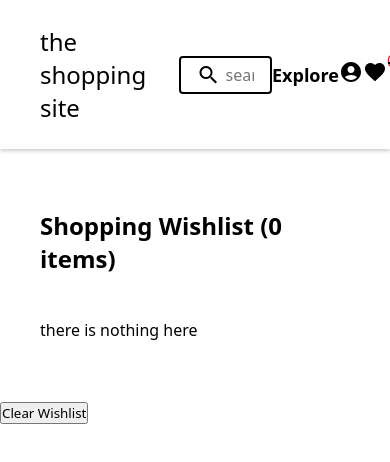
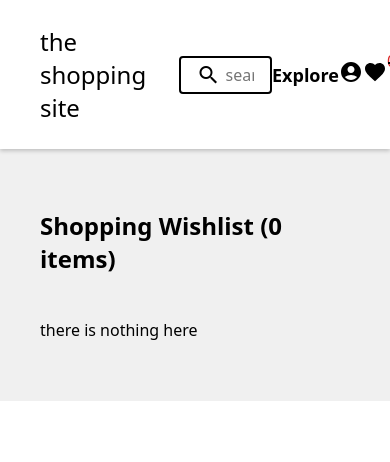
Before and after one commit to pushkarsingh019/ecommerce, a React (Create React App) app: page /wishlist in a window 390 px wide. Shown: the top 462 px of the page. Built offline with nearby package versions, Linux system fonts and the light colour scheme.

Commit message:
wishlist redesign

```diff
--- a/src/components/wishlistCard/WishlistCard.jsx
+++ b/src/components/wishlistCard/WishlistCard.jsx
@@ -3,25 +3,25 @@ import { storeContext } from "../../utils/storeContext";
 import "./wishlist.css";
 import bin from "../../assets/bin.svg";
 
-const WishlistCard = ({ name, price, product }) => {
+const WishlistCard = ({ name, price, product, image }) => {
     const { moveToCart, removeFromWishlist } = useContext(storeContext);
 
     return (
         <div className="wishlist-card">
-            <div style={{ width: "300px", textAlign: "left" }}>
-                <h3>{name}</h3>
-            </div>
-            <p style={{ width: "50px" }}>
-                <strong>₹{price}</strong>
-            </p>
-            <span className="underline" onClick={() => moveToCart(product)}>
-                Add to cart
-            </span>
             <img
                 src={bin}
                 alt="delete"
+                className="bin-icon"
                 onClick={() => removeFromWishlist(product)}
             />
+            <img className="product-img" src={image} alt={`image of ${name}`} />
+            <p>
+                <strong>{name}</strong>
+            </p>
+            <p>{price}</p>
+            <button className="cta" onClick={() => moveToCart(product)}>
+                Move to Cart
+            </button>
         </div>
     );
 };
--- a/src/components/wishlistCard/wishlist.css
+++ b/src/components/wishlistCard/wishlist.css
@@ -1,24 +1,18 @@
 .wishlist-card {
-    padding: 10px 12px;
-    border: 1px solid #d1d5db;
-    display: flex;
-    justify-content: flex-start;
-    gap: 3rem;
-    align-items: center;
-    border-radius: 8px;
-    background-color: #d1d5db;
-    margin-bottom: 1.5rem;
-    width: 50%;
- }
+   display: flex;
+   flex-direction: column;
+   align-items: center;
+   height: 300px;
+   padding: 15px 20px;
+   justify-content: space-between;
+   background-color: white;
+   border-radius: 8px;
+    box-shadow: 0 1px 3px 0 rgba(0, 0, 0, 0.12), 0 2px 1px 0 rgba(0, 0, 0, 0.24);
+   position: relative;
+}
 
- .product-name {
-     font-size: 22px;
- }
-
- .wishlist-screen {
-    text-align: left;
- }
-
- .wishlist-items {
-    text-align: left;;
- }
+.bin-icon {
+   position: absolute;
+   top: 8px;
+   right: 5px;
+}
--- a/src/screens/wishlist/WishList.jsx
+++ b/src/screens/wishlist/WishList.jsx
@@ -3,6 +3,8 @@ import { useContext } from "react";
 import { storeContext } from "../../utils/storeContext";
 import WishlistCard from "../../components/wishlistCard/WishlistCard";
 import { useAutoAnimate } from "@formkit/auto-animate/react";
+
+import "./wishlist.css";
 
 const WishList = () => {
     const { wishlist, clearWishlist } = useContext(storeContext);
@@ -14,7 +16,7 @@ const WishList = () => {
                 <h2>Shopping Wishlist ({wishlist.length} items)</h2>
                 <br />
                 <br />
-                <div className="wishlist-items" ref={parent}>
+                <div className="wishlist-grid" ref={parent}>
                     {wishlist.length > 0 ? (
                         wishlist.map((item) => {
                             return (
@@ -23,6 +25,7 @@ const WishList = () => {
                                     name={item.name}
                                     price={item.price}
                                     product={item}
+                                    image={item.image}
                                 />
                             );
                         })
@@ -31,7 +34,6 @@ const WishList = () => {
                     )}
                 </div>
             </main>
-            <button onClick={() => clearWishlist()}>Clear Wishlist</button>
         </section>
     );
 };
--- a/src/screens/wishlist/wishlist.css
+++ b/src/screens/wishlist/wishlist.css
@@ -0,0 +1,27 @@
+.wishlist-grid {
+    display: grid;
+    grid-template-columns: 1fr 1fr 1fr 1fr;
+    gap: 1.5rem;
+}
+
+.wishlist-screen {
+    background-color: #F0F0F0;
+}
+
+@media (max-width : 1100px){
+    .wishlist-grid{
+        grid-template-columns: 1fr 1fr 1fr;
+    }
+}
+
+@media (max-width : 850px){
+    .wishlist-grid{
+        grid-template-columns: 1fr 1fr;
+    }
+}
+
+@media (max-width : 600px){
+    .wishlist-grid{
+        grid-template-columns: 1fr;
+    }
+}
```
